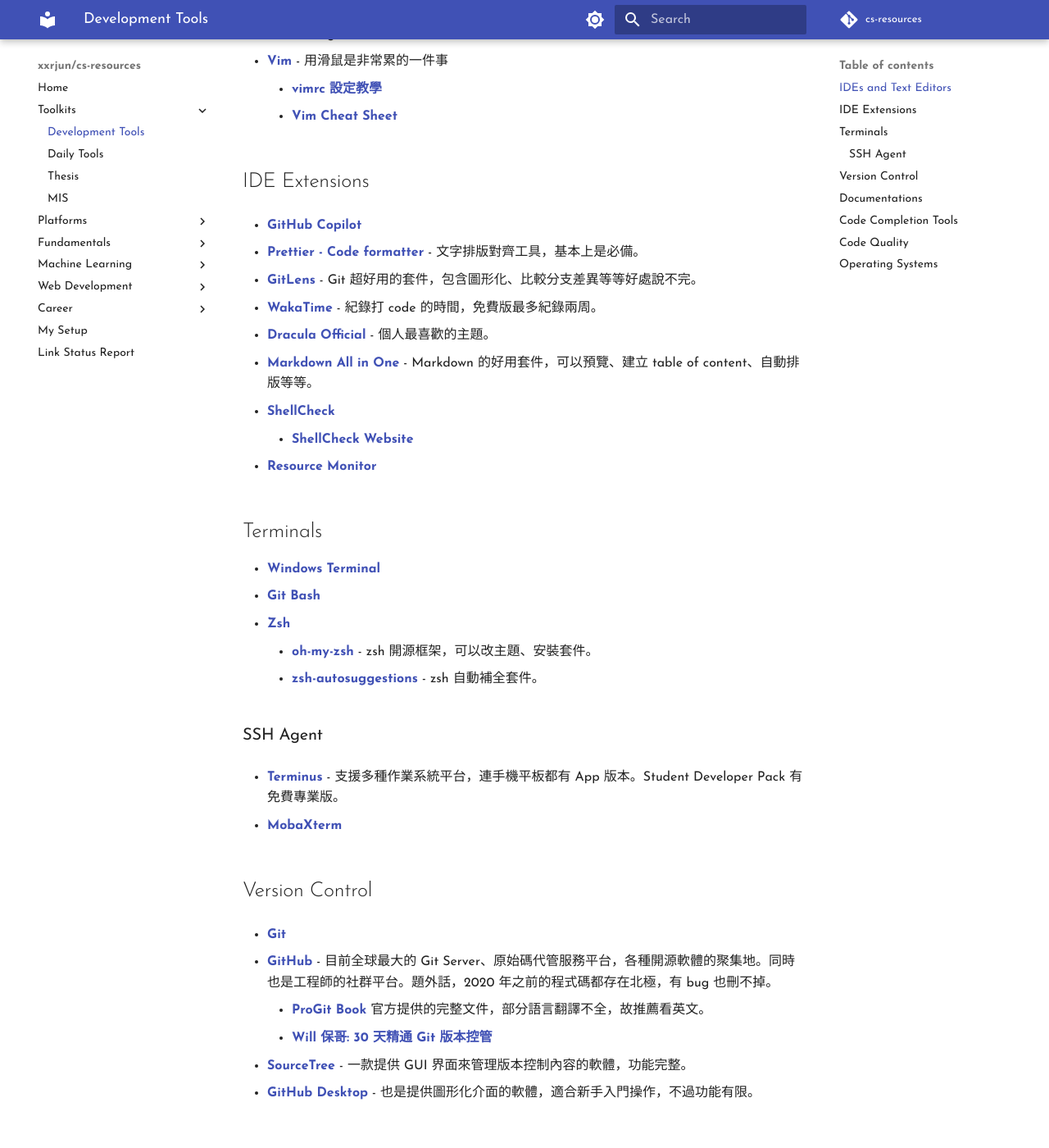
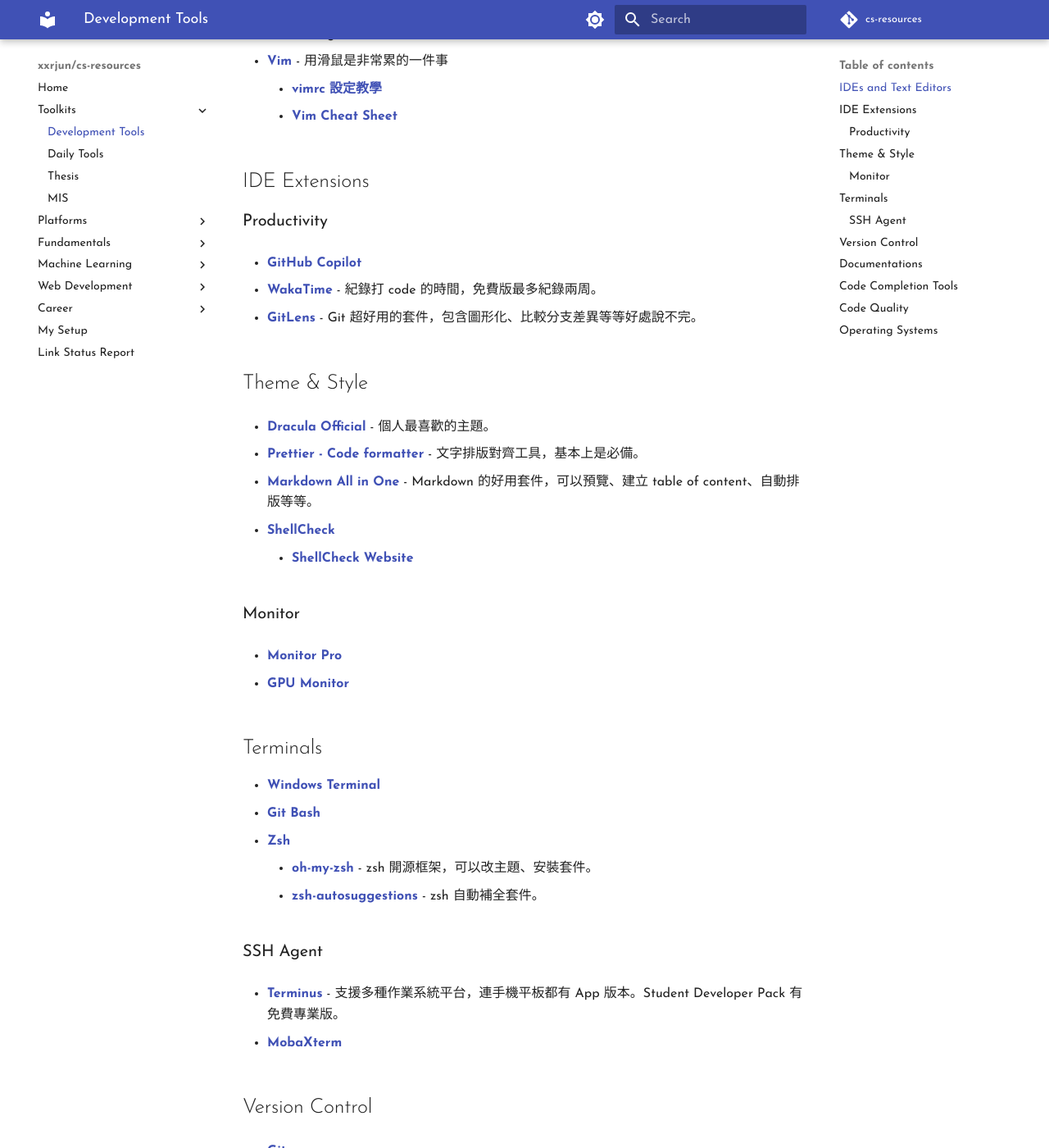
Before and after one commit to xxrjun/cs-resources, an MkDocs documentation site: the page built from docs/toolkits/DevelopmentTools.md, in a window 1280 px wide and 1400 px high, scrolled down 641 px. Shown: the whole window at 82% size. Built offline with MkDocs 1.6.1 and Material for MkDocs 9.7.7, drawn with Linux system fonts in a browser that asks for light colours; comment, search, counter and statistics services are not loaded.

```diff
--- a/docs/toolkits/DevelopmentTools.md
+++ b/docs/toolkits/DevelopmentTools.md
@@ -23,15 +23,19 @@
 
 ## IDE Extensions
 
+### Productivity
+
 - [**GitHub Copilot**](https://github.com/features/copilot)
 
-- [**Prettier - Code formatter**](https://prettier.io/) - 文字排版對齊工具，基本上是必備。
+- [**WakaTime**](https://wakatime.com/) - 紀錄打 code 的時間，免費版最多紀錄兩周。
 
 - [**GitLens**](https://www.gitkraken.com/gitlens) - Git 超好用的套件，包含圖形化、比較分支差異等等好處說不完。
 
-- [**WakaTime**](https://wakatime.com/) - 紀錄打 code 的時間，免費版最多紀錄兩周。
+## Theme & Style
 
 - [**Dracula Official**](https://marketplace.visualstudio.com/items?itemName=dracula-theme.theme-dracula) - 個人最喜歡的主題。
+
+- [**Prettier - Code formatter**](https://prettier.io/) - 文字排版對齊工具，基本上是必備。
 
 - [**Markdown All in One**](https://marketplace.visualstudio.com/items?itemName=yzhang.markdown-all-in-one) - Markdown 的好用套件，可以預覽、建立 table of content、自動排版等等。
 
@@ -39,7 +43,11 @@
 
       - [**ShellCheck Website**](https://www.shellcheck.net/)
 
-- [**Resource Monitor**](https://marketplace.visualstudio.com/items?itemName=mutantdino.resourcemonitor)
+### Monitor
+
+- [**Monitor Pro**](https://marketplace.visualstudio.com/items?itemName=nexmoe.monitor-pro)
+
+- [**GPU Monitor**](https://marketplace.visualstudio.com/items?itemName=Maimonator.gpu-monitor)
 
 ## Terminals
 
--- a/mkdocs.yml
+++ b/mkdocs.yml
@@ -12,8 +12,8 @@ theme:
       scheme: slate
       primary: red
       toggle:
-          icon: material/brightness-4
-          name: Switch to light mode
+        icon: material/brightness-4
+        name: Switch to light mode
     - media: "(prefers-color-scheme: light)"
       scheme: default
       toggle:
@@ -44,43 +44,43 @@ markdown_extensions:
 nav:
   - Home: index.md
   - Toolkits:
-    - Development Tools: toolkits/DevelopmentTools.md
-    - Daily Tools: toolkits/DailyTools.md
-    - Thesis: toolkits/Thesis.md
-    - MIS: toolkits/MIS.md
+      - Development Tools: toolkits/DevelopmentTools.md
+      - Daily Tools: toolkits/DailyTools.md
+      - Thesis: toolkits/Thesis.md
+      - MIS: toolkits/MIS.md
   - Platforms:
-    - Youtube Channels: platforms/YoutubeChannels.md
-    - GitHub Repositories: platforms/GitHubRepositories.md
-    - News: platforms/News.md
+      - Youtube Channels: platforms/YoutubeChannels.md
+      - GitHub Repositories: platforms/GitHubRepositories.md
+      - News: platforms/News.md
   - Fundamentals:
-    - Introduction: fundamentals/IntroductionToComputerScience.md
-    - Programming Languages: fundamentals/ProgrammingLanguages.md
-    - Data Structures and Algorithms: fundamentals/DataStructuresAndAlgorithms.md
-    - Computer Networking: fundamentals/ComputerNetworking.md
+      - Introduction: fundamentals/IntroductionToComputerScience.md
+      - Programming Languages: fundamentals/ProgrammingLanguages.md
+      - Data Structures and Algorithms: fundamentals/DataStructuresAndAlgorithms.md
+      - Computer Networking: fundamentals/ComputerNetworking.md
     # - Operating Systems: fundamentals/OperatingSystems.md
     # - Compilers: fundamentals/Compilers.md
     # - Databases: fundamentals/Databases.md
   # - Mathematics:
   #   - Calculus: mathematics/Calculus.md
   #   - Linear Algebra: mathematics/LinearAlgebra.md
-    # - Discrete Mathematics: mathematics/discrete-mathematics.md
+  # - Discrete Mathematics: mathematics/discrete-mathematics.md
   - Machine Learning:
-    - Resources: ml/Resources.md
-    - News and Blogs: ml/NewsAndBlogs.md
+      - Resources: ml/Resources.md
+      - News and Blogs: ml/NewsAndBlogs.md
   - Web Development:
-    - Beginning: web/Beginning.md
-    # - Frontend: web/Frontend.md
-    - Backend: web/Backend.md
-    - CMS: web/CMS.md
+      - Beginning: web/Beginning.md
+      # - Frontend: web/Frontend.md
+      - Backend: web/Backend.md
+      - CMS: web/CMS.md
     # - LLM: ml/llm.md
   # - Software Engineering: SoftwareEngineering.md
   # - Specialized Fields:
-    # - Data Science: specialized-fields/data-science.md
-    # - Quantum Computing: specialized-fields/quantum-computing.md
-    # - DevOps: specialized-fields/devops.md
+  # - Data Science: specialized-fields/data-science.md
+  # - Quantum Computing: specialized-fields/quantum-computing.md
+  # - DevOps: specialized-fields/devops.md
   - Career:
-    # - Graduate Entrance Examination: careers/graduate-entrance-examination.md
-    - Interview Preparation: careers/Interview.md
+      # - Graduate Entrance Examination: careers/graduate-entrance-examination.md
+      - Interview Preparation: careers/Interview.md
     # - Resume and Portfolio: careers/resume-and-portfolio.md
   - My Setup: MySetup.md
   # - About Me: AboutMe.md
@@ -99,7 +99,7 @@ plugins:
   - git-committers:
       repository: xxrjun/cs-resources
       branch: main
-
+  - open-in-new-tab:
 
 extra:
   social:
@@ -114,3 +114,6 @@ extra:
     - icon: fontawesome/solid/paper-plane
       link: mailto:a1094030@g.ncu.edu.tw
   generator: false
+  analytics:
+    provider: google
+    property: G-31L8TC96N9
```
Also changed, not shown: README.md (+23 -5 lines), 1 other file.
